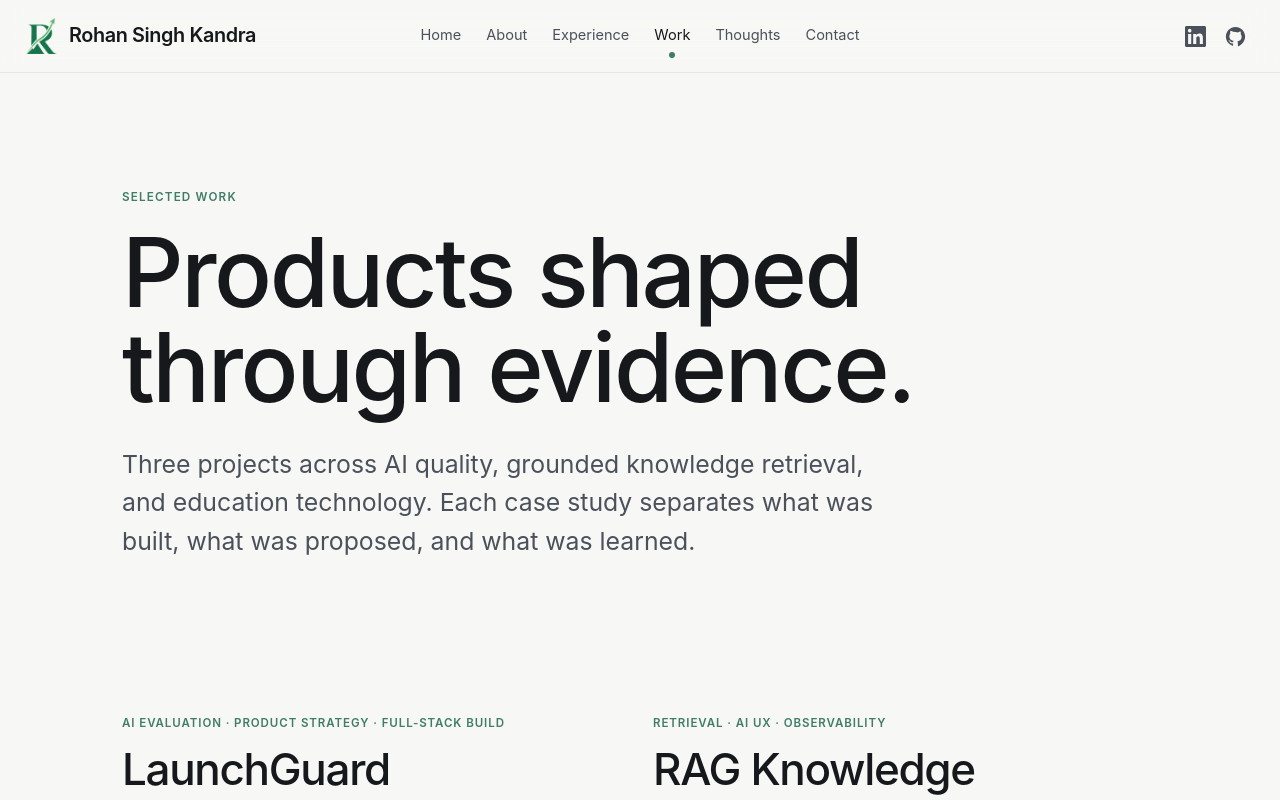
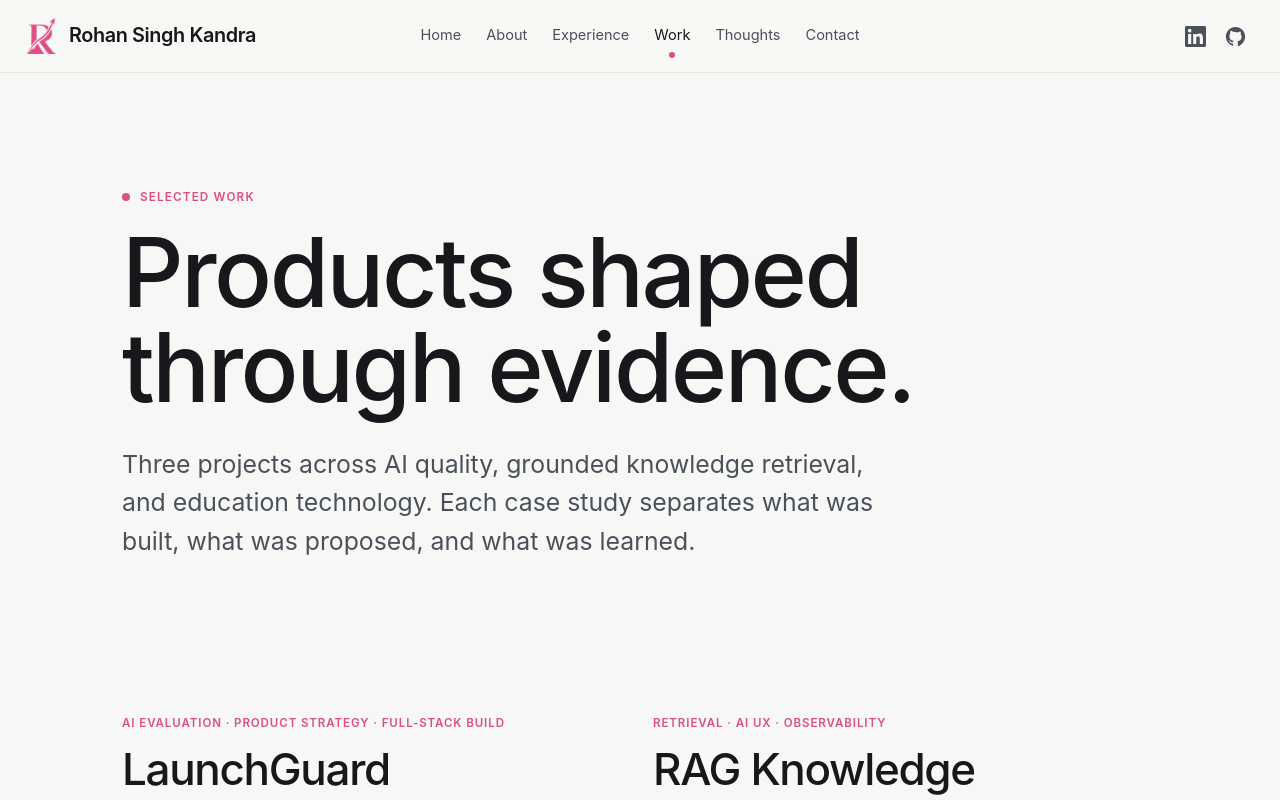
Before and after one commit to rohankandra1998-pmtech/RohanPortfolioWebsite, a Next.js app: page /work in a window 1280 px wide. Shown: the top 800 px of the page. Built offline with nearby package versions, Linux system fonts and the light colour scheme.

Commit message:
feat: add pink theme to work section

```diff
--- a/app/globals.css
+++ b/app/globals.css
@@ -28,6 +28,12 @@
   --accent-soft: #FBE7DC;
 }
 
+.site-shell[data-page-theme="work"] {
+  --accent: #DD4F86;
+  --accent-dark: #B63A69;
+  --accent-soft: #FBE7EF;
+}
+
 * {
   box-sizing: border-box;
 }
@@ -199,11 +205,13 @@ textarea:focus-visible {
   position: absolute;
 }
 
-.site-shell[data-page-theme="experience"] .brand__logo {
+.site-shell[data-page-theme="experience"] .brand__logo,
+.site-shell[data-page-theme="work"] .brand__logo {
   visibility: hidden;
 }
 
-.site-shell[data-page-theme="experience"] .brand__logo-mask {
+.site-shell[data-page-theme="experience"] .brand__logo-mask,
+.site-shell[data-page-theme="work"] .brand__logo-mask {
   background-color: var(--accent);
   display: block;
   mask: url("/images/branding/rohan-logo.png") center / contain no-repeat;
@@ -789,7 +797,7 @@ textarea:focus-visible {
 }
 
 .project-card__image:hover::after {
-  border-color: rgba(63, 125, 104, 0.4);
+  border-color: color-mix(in srgb, var(--accent) 40%, transparent);
 }
 
 .project-card > p {
--- a/app/work/page.tsx
+++ b/app/work/page.tsx
@@ -11,9 +11,9 @@ export const metadata: Metadata = {
 export default function WorkPage() {
   return (
     <>
-      <section className="page-head">
+      <section className="page-head page-head--work">
         <div className="wrap" data-reveal>
-          <p className="eyebrow">Selected work</p>
+          <p className="eyebrow eyebrow--dot">Selected work</p>
           <h1>Products shaped through evidence.</h1>
           <p className="page-head__lead">
             Three projects across AI quality, grounded knowledge retrieval, and
--- a/components/site-shell.tsx
+++ b/components/site-shell.tsx
@@ -52,7 +52,12 @@ function SocialIcon({ label }: { label: string }) {
 export function SiteShell({ children }: { children: React.ReactNode }) {
   const pathname = usePathname();
   const [menuOpen, setMenuOpen] = useState(false);
-  const pageTheme = pathname === "/experience" ? "experience" : "default";
+  const pageTheme =
+    pathname === "/experience"
+      ? "experience"
+      : pathname === "/work" || pathname.startsWith("/work/")
+        ? "work"
+        : "default";
 
   useEffect(() => {
     const nodes = Array.from(
```
Also changed, not shown: 1 other file (tests, documents, lock files or other folders).
